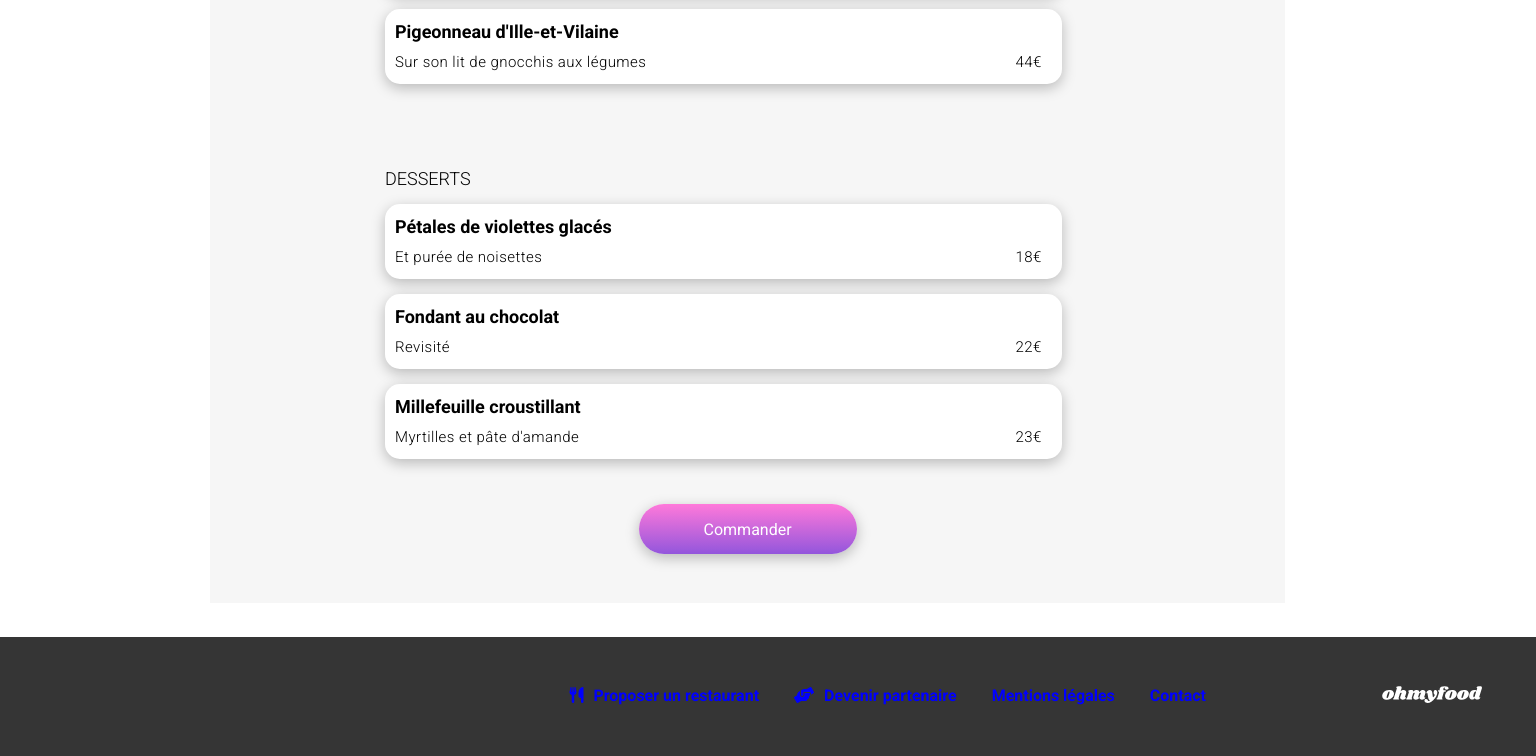
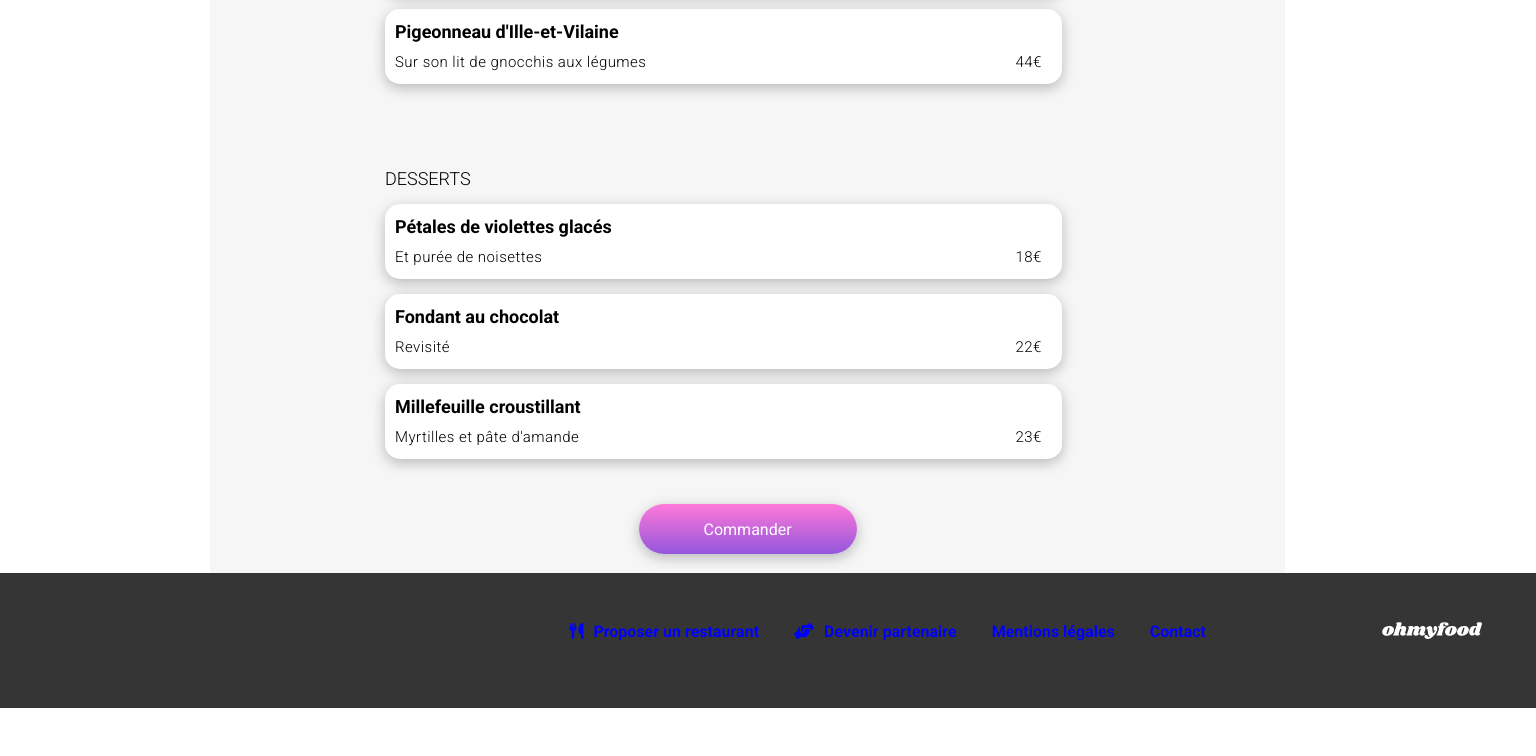
Before and after one commit to ImeneB7/ohmyfood, a plain HTML site: page restaurants/a-la-francaise.html in a window 1536 px wide. Shown: the part 1207-1963 px from the top of the page. After the commit the page ends 1915 px from the top, so only its background shows below. Drawn offline with Linux system fonts and the light colour scheme; a web font is replaced by a local one.

Commit message:
correction propriétés footer

```diff
--- a/sass/restaurants.scss
+++ b/sass/restaurants.scss
@@ -522,8 +522,8 @@ footer {
 
 
 footer {
-    position: relative;
-    top: 1200px;
+    position: absolute;
+    top: 205%;
     left: 0;
     background-color: vars.$footer-color;
     width: 100%;
```
Also changed, not shown: assets/css/restaurants.css.
